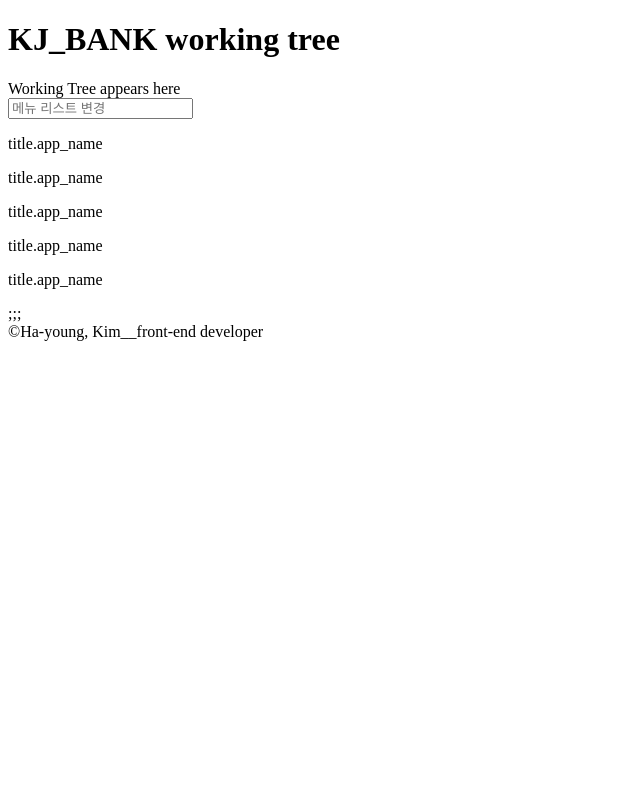
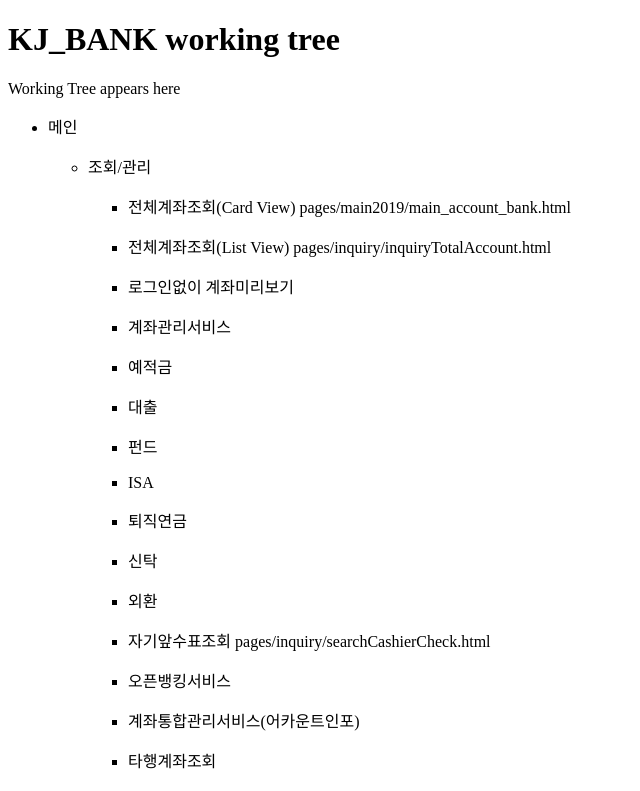
Before and after one commit to hayoung-jeremy/react_practice, a React (Create React App) app: page / in a window 1280 px wide. Shown: the top 791 px of the page, without its empty margins (0-640 px from the left). Built offline with nearby package versions, Linux system fonts and the light colour scheme; the HTML template or start-up script is replaced by a standard one.

Commit message:
menu tree of data_personal w/ dp_01, dp_02, dp_03

```diff
--- a/src/components/DataPersonal.js
+++ b/src/components/DataPersonal.js
@@ -1,36 +1,68 @@
-import React, { useState } from "react";
+import React from "react";
 import data_personal from "../db/data_personal.json";
 
 const DataPersonal = () => {
   //   console.log(data_personal);
-  //   console.log(data_personal[0].menus);
   //   console.log(data_personal[0].menus[0].app_name);
   //   console.log(data_personal[0].menus[1].app_name);
   //   console.log(data_personal[0].menus[2].app_name);
   //   console.log(data_personal[0].menus[3].app_name);
   //   console.log(data_personal[0].menus[4].app_name);
 
-  const [depth_01__title, setDepth_01__title] = useState("");
+  const [KJ_SB] = data_personal;
+  console.log(KJ_SB.menus);
 
-  const title_01 = data_personal[0].menus.map(function (title) {
-    return <p>title.app_name</p>;
+  // 전체 메뉴 트리 :
+  const menu_tree = KJ_SB.menus.map((item, index) => {
+    // depth 01 메뉴 :
+    const depth_01__title = item.app_name;
+    const depth_01__url = item.app_url;
+    // depth 02 메뉴 :
+    const depth_02 = item.menus.map((item, index) => {
+      const depth_02__title = item.app_name;
+      const depth_02__url = item.app_url;
+      // depth 03 메뉴 :
+      const depth_03 = item.menus.map((item, index) => {
+        const depth_03__title = item.app_name;
+        const depth_03__url = item.app_url;
+        return (
+          <li key={index}>
+            <p>
+              {depth_03__title} <span>{depth_03__url}</span>
+            </p>
+          </li>
+        );
+      });
+
+      console.log(depth_02__title);
+      console.log(depth_03);
+      return (
+        <li key={index}>
+          <p>
+            {depth_02__title} <span>{depth_02__url}</span>
+          </p>
+          <ul>{depth_03}</ul>
+        </li>
+      );
+    });
+
+    return (
+      <div>
+        <ul>
+          <li key={index}>
+            <p>
+              {depth_01__title} <span>{depth_01__url}</span>{" "}
+            </p>
+            <ul>{depth_02}</ul>
+          </li>
+        </ul>
+      </div>
+    );
   });
 
-  const onChange__title = () => {
-    setDepth_01__title();
-  };
   return (
     <>
-      <div>
-        <form>
-          <input
-            type="text"
-            onChange={onChange__title}
-            placeholder="메뉴 리스트 변경"
-          />
-          {title_01}
-        </form>
-      </div>
+      <div>{menu_tree}</div>
     </>
   );
 };
```
